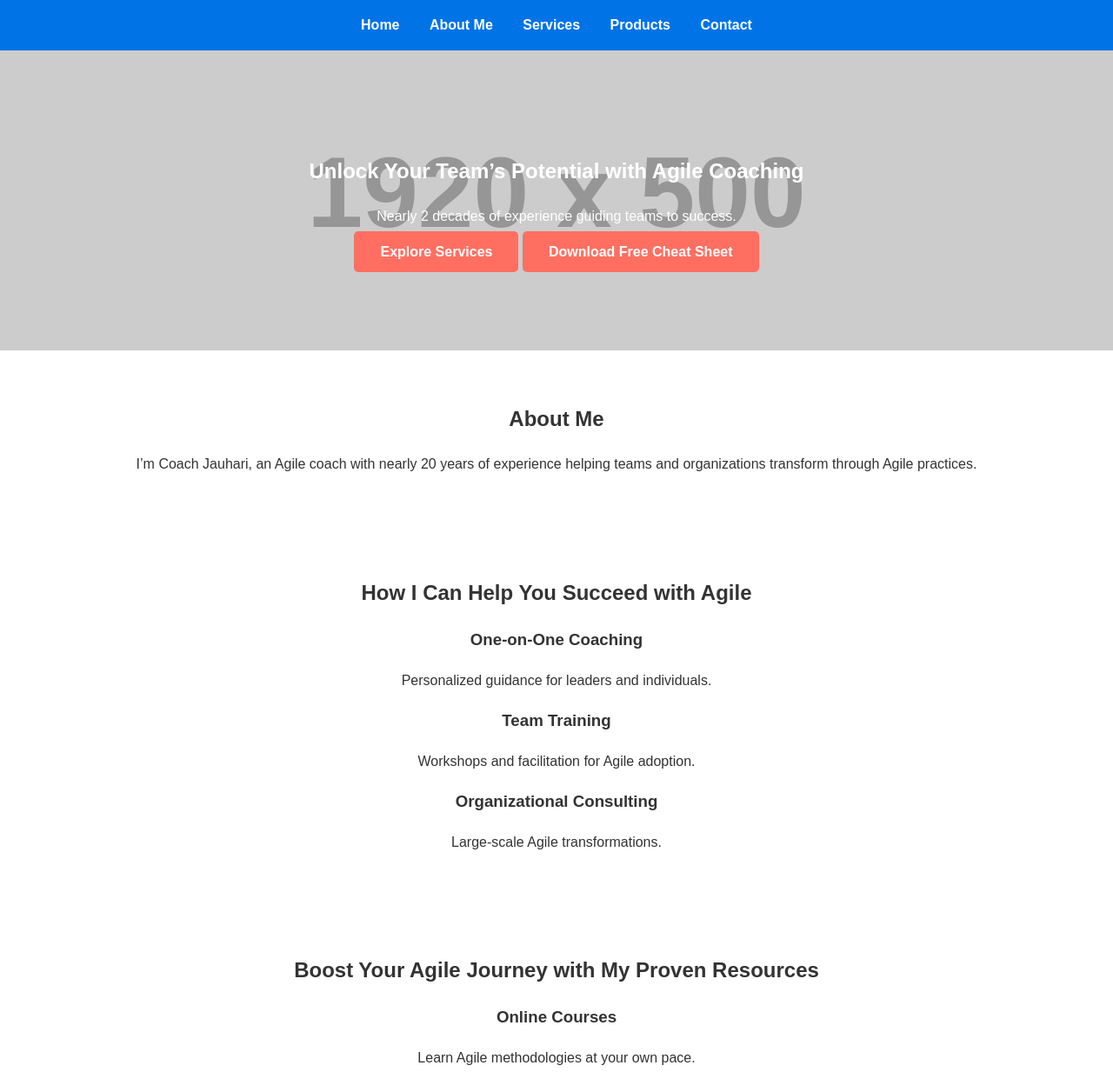
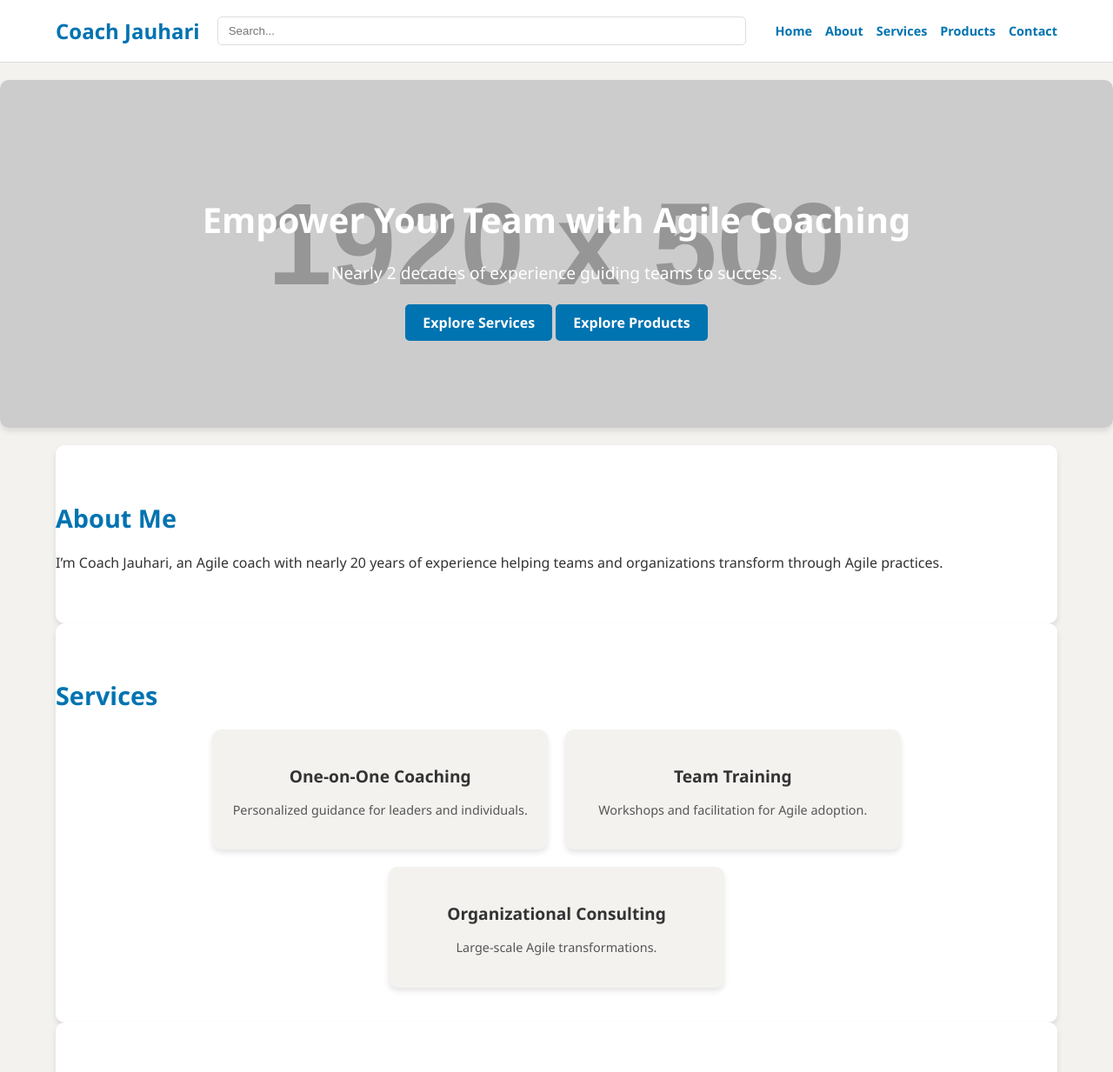
Before and after one commit to maifors/agile, a plain HTML site: page index.html in a window 1280 px wide. Shown: the top 1233 px of the page at 87% size. Drawn offline with Linux system fonts and the light colour scheme; placeholder pictures from the web are drawn by us.

Commit message:
Update index.html

```diff
--- a/index.html
+++ b/index.html
@@ -3,68 +3,160 @@
 <head>
     <meta charset="UTF-8">
     <meta name="viewport" content="width=device-width, initial-scale=1.0">
-    <meta name="description" content="Coach Jauhari - Agile Coach with 2 decades of experience helping teams succeed with Agile methodologies.">
+    <meta name="description" content="Coach Jauhari - Agile Coaching & Training">
     <meta name="keywords" content="Agile coach, Agile training, Scrum coaching, SAFe Agilist, Agile transformation">
     <meta name="author" content="Coach Jauhari">
     <title>Coach Jauhari - Agile Coaching & Training</title>
+    <link rel="stylesheet" href="https://cdnjs.cloudflare.com/ajax/libs/font-awesome/6.0.0-beta3/css/all.min.css">
     <style>
         /* General Styles */
         body {
-            font-family: Arial, sans-serif;
+            font-family: 'Segoe UI', Tahoma, Geneva, Verdana, sans-serif;
             margin: 0;
             padding: 0;
-            line-height: 1.6;
+            background-color: #f3f2ef;
             color: #333;
         }
+        a {
+            text-decoration: none;
+            color: inherit;
+        }
+        a:hover {
+            text-decoration: underline;
+        }
+        .container {
+            width: 90%;
+            max-width: 1200px;
+            margin: 0 auto;
+        }
+
+        /* Header */
         header {
-            background: #0073e6;
-            color: white;
-            padding: 1rem 0;
-            text-align: center;
+            background-color: #ffffff;
+            padding: 10px 0;
+            border-bottom: 1px solid #ddd;
+            position: sticky;
+            top: 0;
+            z-index: 1000;
         }
-        header nav a {
-            color: white;
-            text-decoration: none;
-            margin: 0 15px;
+        header .logo {
+            font-size: 1.5rem;
+            font-weight: bold;
+            color: #0073b1;
+        }
+        header nav {
+            display: flex;
+            align-items: center;
+            justify-content: space-between;
+        }
+        header nav .search-bar {
+            flex: 1;
+            margin: 0 20px;
+        }
+        .search-bar input {
+            width: 100%;
+            padding: 8px 12px;
+            border: 1px solid #ddd;
+            border-radius: 5px;
+            outline: none;
+        }
+        .search-bar input:focus {
+            border-color: #0073b1;
+        }
+        nav ul {
+            list-style: none;
+            display: flex;
+            gap: 15px;
+        }
+        nav ul li {
+            font-size: 0.9rem;
+        }
+        nav ul li a {
+            color: #0073b1;
             font-weight: bold;
         }
+
+        /* Hero Section */
         .hero {
             background: url('https://via.placeholder.com/1920x500') no-repeat center center/cover;
             color: white;
             text-align: center;
             padding: 100px 20px;
         }
+        .hero h1 {
+            font-size: 2.5rem;
+            margin-bottom: 10px;
+        }
+        .hero p {
+            font-size: 1.2rem;
+            margin-bottom: 20px;
+        }
         .cta-button {
-            background: #ff6f61;
+            background: #0073b1;
             color: white;
-            padding: 15px 30px;
-            text-decoration: none;
+            padding: 10px 20px;
             border-radius: 5px;
             font-weight: bold;
+            display: inline-block;
         }
         .cta-button:hover {
-            background: #ff4d4d;
+            background: #005582;
         }
+
+        /* Section */
         section {
-            padding: 40px 20px;
+            padding: 40px 0;
+            background: #ffffff;
+            margin: 20px 0;
+            border-radius: 10px;
+            box-shadow: 0 4px 6px rgba(0, 0, 0, 0.1);
+        }
+        section h2 {
+            font-size: 1.8rem;
+            margin-bottom: 20px;
+            color: #0073b1;
+        }
+        section p {
+            font-size: 1rem;
+            line-height: 1.6;
+        }
+        .grid {
+            display: flex;
+            gap: 20px;
+            flex-wrap: wrap;
+            justify-content: center;
+        }
+        .card {
+            background: #f3f2ef;
+            padding: 20px;
+            border-radius: 10px;
+            width: 30%;
+            min-width: 250px;
+            box-shadow: 0 4px 6px rgba(0, 0, 0, 0.1);
             text-align: center;
         }
+        .card h3 {
+            font-size: 1.2rem;
+            margin-bottom: 10px;
+        }
+        .card p {
+            font-size: 0.9rem;
+            color: #555;
+        }
+
+        /* Footer */
         footer {
-            background: #333;
-            color: white;
+            background-color: #ffffff;
+            padding: 20px 0;
             text-align: center;
-            padding: 20px 0;
+            border-top: 1px solid #ddd;
+        }
+        footer p {
+            font-size: 0.9rem;
+            color: #555;
         }
         footer a {
-            color: #0073e6;
-            text-decoration: none;
-        }
-        footer a:hover {
-            text-decoration: underline;
-        }
-        .container {
-            max-width: 1200px;
-            margin: 0 auto;
+            color: #0073b1;
         }
     </style>
 </head>
@@ -73,11 +165,17 @@
     <header>
         <div class="container">
             <nav>
-                <a href="#home">Home</a>
-                <a href="#about">About Me</a>
-                <a href="#services">Services</a>
-                <a href="#products">Products</a>
-                <a href="#contact">Contact</a>
+                <div class="logo">Coach Jauhari</div>
+                <div class="search-bar">
+                    <input type="text" placeholder="Search...">
+                </div>
+                <ul>
+                    <li><a href="#home">Home</a></li>
+                    <li><a href="#about">About</a></li>
+                    <li><a href="#services">Services</a></li>
+                    <li><a href="#products">Products</a></li>
+                    <li><a href="#contact">Contact</a></li>
+                </ul>
             </nav>
         </div>
     </header>
@@ -85,82 +183,72 @@
     <!-- Hero Section -->
     <section class="hero" id="home">
         <div class="container">
-            <h1>Unlock Your Team’s Potential with Agile Coaching</h1>
+            <h1>Empower Your Team with Agile Coaching</h1>
             <p>Nearly 2 decades of experience guiding teams to success.</p>
             <a href="#services" class="cta-button">Explore Services</a>
-            <a href="#products" class="cta-button">Download Free Cheat Sheet</a>
+            <a href="#products" class="cta-button">Explore Products</a>
         </div>
     </section>
 
-    <!-- About Me -->
-    <section id="about">
-        <div class="container">
+    <!-- About Section -->
+    <section id="about" class="container">
         <h2>About Me</h2>
         <p>I’m Coach Jauhari, an Agile coach with nearly 20 years of experience helping teams and organizations transform through Agile practices.</p>
-        </div>
     </section>
 
-    <!-- Services -->
-    <section id="services">
-        <div class="container">
-            <h2>How I Can Help You Succeed with Agile</h2>
-            <div class="services-grid">
-                <div class="service-box">
+    <!-- Services Section -->
+    <section id="services" class="container">
+        <h2>Services</h2>
+        <div class="grid">
+            <div class="card">
                 <h3>One-on-One Coaching</h3>
                 <p>Personalized guidance for leaders and individuals.</p>
             </div>
-                <div class="service-box">
+            <div class="card">
                 <h3>Team Training</h3>
                 <p>Workshops and facilitation for Agile adoption.</p>
             </div>
-                <div class="service-box">
+            <div class="card">
                 <h3>Organizational Consulting</h3>
                 <p>Large-scale Agile transformations.</p>
             </div>
         </div>
-        </div>
     </section>
 
-    <!-- Products -->
-    <section id="products">
-        <div class="container">
-            <h2>Boost Your Agile Journey with My Proven Resources</h2>
-            <div class="products-grid">
-                <div class="product-box">
+    <!-- Products Section -->
+    <section id="products" class="container">
+        <h2>Products</h2>
+        <div class="grid">
+            <div class="card">
                 <h3>Online Courses</h3>
                 <p>Learn Agile methodologies at your own pace.</p>
             </div>
-                <div class="product-box">
+            <div class="card">
                 <h3>eBooks & Guides</h3>
                 <p>Downloadable resources for deeper insights.</p>
             </div>
-                <div class="product-box">
+            <div class="card">
                 <h3>Templates & Toolkits</h3>
                 <p>Ready-to-use tools for sprint planning and retrospectives.</p>
             </div>
         </div>
-        </div>
     </section>
 
-    <!-- Contact -->
-    <section id="contact">
-        <div class="container">
-            <h2>Let’s Transform Your Team Together</h2>
+    <!-- Contact Section -->
+    <section id="contact" class="container">
+        <h2>Contact Me</h2>
+        <p>Let’s Transform Your Team Together</p>
         <form action="https://formspree.io/f/your-email-endpoint" method="POST">
             <input type="text" name="name" placeholder="Your Name" required>
             <input type="email" name="email" placeholder="Your Email" required>
             <textarea name="message" placeholder="Your Message" rows="5" required></textarea>
             <button type="submit" class="cta-button">Send Message</button>
         </form>
-        </div>
     </section>
 
     <!-- Footer -->
     <footer>
-        <div class="container">
-            <p>&copy; 2023 Coach Jauhari. All rights reserved.</p>
-            <p><a href="#privacy-policy">Privacy Policy</a> | <a href="#terms">Terms of Service</a></p>
-        </div>
+        <p>&copy; 2025 Coach Jauhari. All rights reserved. <a href="#privacy-policy">Privacy Policy</a> | <a href="#terms">Terms of Service</a></p>
     </footer>
 </body>
 </html>
```
Lines whose indentation alone changed are shown as unchanged.
